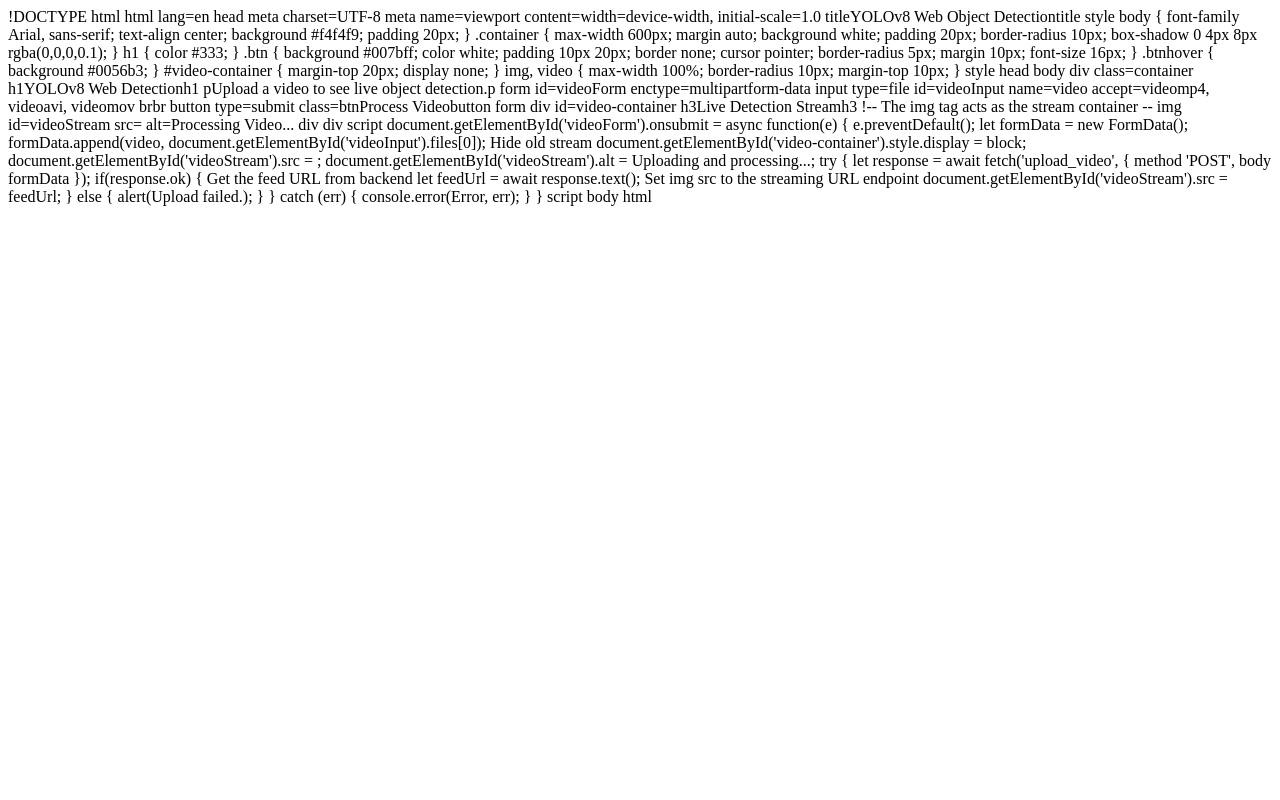
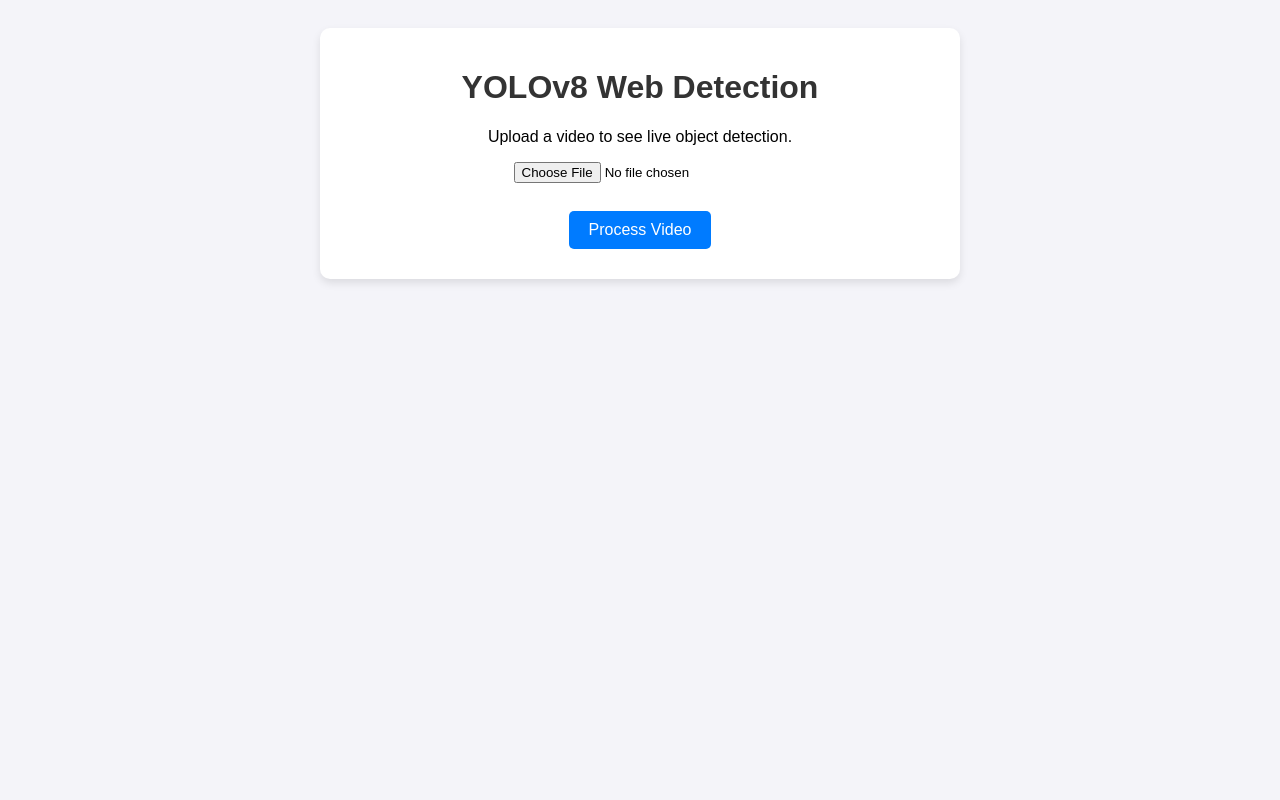
Before and after one commit to mukkeshi/OBJECT--DETECTION, a Flask app: page / in a window 1280 px wide. Run offline with Flask 3, Linux system fonts and the light colour scheme.

Commit message:
Update index.html

```diff
--- a/yolo-web-app/templates/index.html
+++ b/yolo-web-app/templates/index.html
@@ -1,69 +1,96 @@
-!DOCTYPE html
-html lang=en
-head
-    meta charset=UTF-8
-    meta name=viewport content=width=device-width, initial-scale=1.0
-    titleYOLOv8 Web Object Detectiontitle
-    style
-        body { font-family Arial, sans-serif; text-align center; background #f4f4f9; padding 20px; }
-        .container { max-width 600px; margin auto; background white; padding 20px; border-radius 10px; box-shadow 0 4px 8px rgba(0,0,0,0.1); }
-        h1 { color #333; }
-        .btn { background #007bff; color white; padding 10px 20px; border none; cursor pointer; border-radius 5px; margin 10px; font-size 16px; }
-        .btnhover { background #0056b3; }
-        #video-container { margin-top 20px; display none; }
-        img, video { max-width 100%; border-radius 10px; margin-top 10px; }
-    style
-head
-body
+<!DOCTYPE html>
+<html lang="en">
+<head>
+    <meta charset="UTF-8">
+    <meta name="viewport" content="width=device-width, initial-scale=1.0">
+    <title>YOLOv8 Web Object Detection</title>
+    <style>
+        body {
+            font-family: Arial, sans-serif;
+            text-align: center;
+            background: #f4f4f9;
+            padding: 20px;
+        }
+        .container {
+            max-width: 600px;
+            margin: auto;
+            background: white;
+            padding: 20px;
+            border-radius: 10px;
+            box-shadow: 0 4px 8px rgba(0,0,0,0.1);
+        }
+        h1 { color: #333; }
+        .btn {
+            background: #007bff;
+            color: white;
+            padding: 10px 20px;
+            border: none;
+            cursor: pointer;
+            border-radius: 5px;
+            margin: 10px;
+            font-size: 16px;
+        }
+        .btn:hover { background: #0056b3; }
+        #video-container {
+            margin-top: 20px;
+            display: none;
+        }
+        img, video {
+            max-width: 100%;
+            border-radius: 10px;
+            margin-top: 10px;
+        }
+    </style>
+</head>
+<body>
 
-div class=container
-    h1YOLOv8 Web Detectionh1
-    pUpload a video to see live object detection.p
+<div class="container">
+    <h1>YOLOv8 Web Detection</h1>
+    <p>Upload a video to see live object detection.</p>
 
-    form id=videoForm enctype=multipartform-data
-        input type=file id=videoInput name=video accept=videomp4, videoavi, videomov
-        brbr
-        button type=submit class=btnProcess Videobutton
-    form
+    <form id="videoForm" enctype="multipart/form-data">
+        <input type="file" id="videoInput" name="video" accept="video/mp4, video/avi, video/mov" required><br><br>
+        <button type="submit" class="btn">Process Video</button>
+    </form>
 
-    div id=video-container
-        h3Live Detection Streamh3
-        !-- The img tag acts as the stream container --
-        img id=videoStream src= alt=Processing Video...
-    div
-div
+    <div id="video-container">
+        <h3>Live Detection Stream</h3>
+        <!-- The img tag acts as the stream container -->
+        <img id="videoStream" src="" alt="Processing Video...">
+    </div>
+</div>
 
-script
+<script>
     document.getElementById('videoForm').onsubmit = async function(e) {
         e.preventDefault();
 
         let formData = new FormData();
-        formData.append(video, document.getElementById('videoInput').files[0]);
+        formData.append('video', document.getElementById('videoInput').files[0]);
 
-         Hide old stream
-        document.getElementById('video-container').style.display = block;
-        document.getElementById('videoStream').src = ;
-        document.getElementById('videoStream').alt = Uploading and processing...;
+        // Show video container
+        document.getElementById('video-container').style.display = 'block';
+        document.getElementById('videoStream').src = '';
+        document.getElementById('videoStream').alt = 'Uploading and processing...';
 
         try {
-            let response = await fetch('upload_video', {
-                method 'POST',
-                body formData
+            let response = await fetch('/upload_video', {
+                method: 'POST',
+                body: formData
             });
 
             if(response.ok) {
-                 Get the feed URL from backend
+                // Get the feed URL from backend
                 let feedUrl = await response.text();
-                 Set img src to the streaming URL endpoint
+                // Set img src to the streaming URL endpoint
                 document.getElementById('videoStream').src = feedUrl;
             } else {
-                alert(Upload failed.);
+                alert('Upload failed.');
             }
         } catch (err) {
-            console.error(Error, err);
+            console.error('Error:', err);
         }
-    }
-script
+    };
+</script>
 
-body
-html
+</body>
+</html>
```
